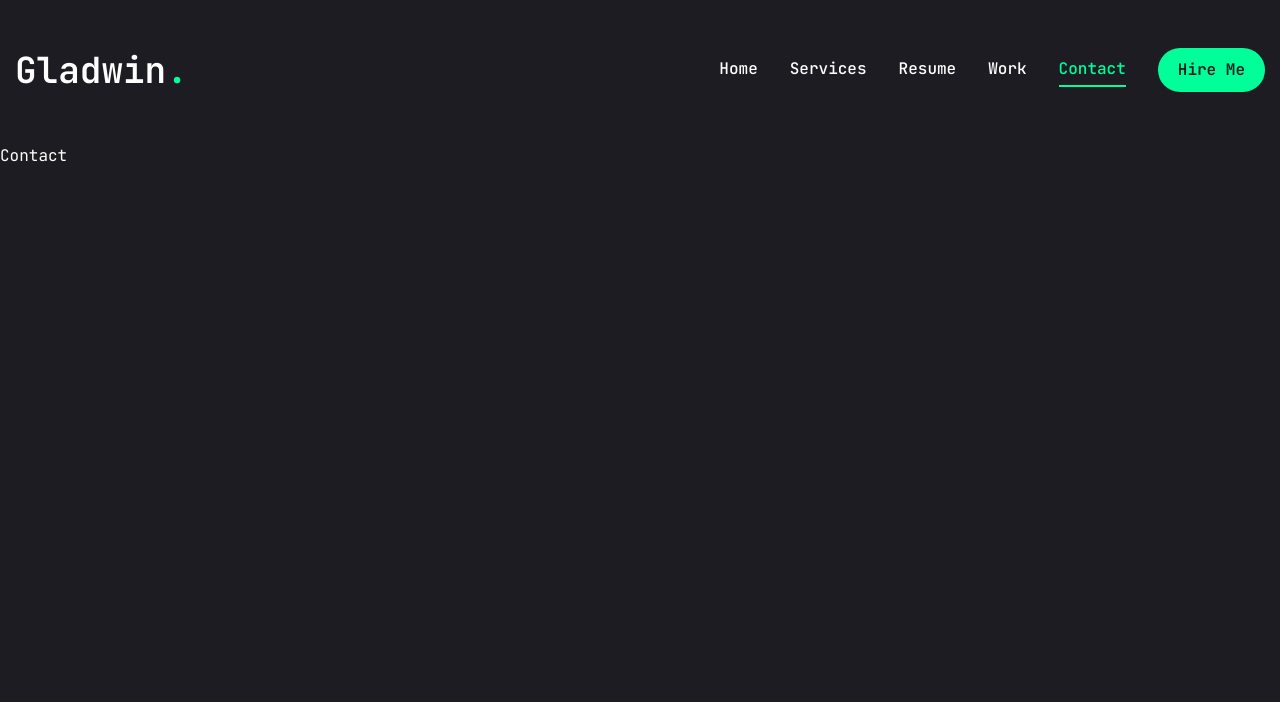
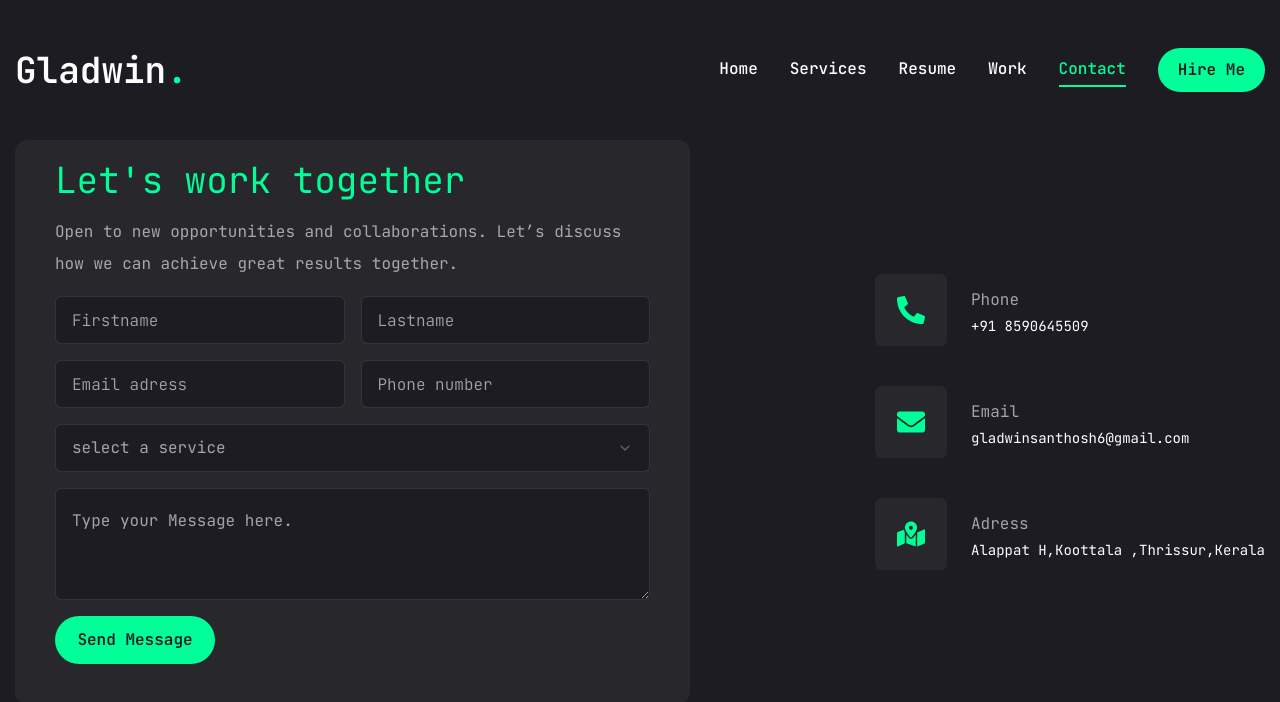
Before and after one commit to gs-py/gladwin, a Next.js app: page /contact in a window 1280 px wide. Shown: the top 702 px of the page. Built offline with nearby package versions, Linux system fonts and the light colour scheme.

Commit message:
doe all exoect work

```diff
--- a/app/contact/page.jsx
+++ b/app/contact/page.jsx
@@ -1,7 +1,111 @@
+"use client";
+import { Button } from "@/components/ui/button";
+import { Textarea } from "@/components/ui/textarea";
+import { MapPin } from "lucide-react";
+import { FaPhoneAlt,FaMapMarkedAlt,FaEnvelope } from "react-icons/fa";
+import { FiMail } from "react-icons/fi";
 
+const info = [
+  {
+    icon: <FaPhoneAlt />,
+    title: "Phone",
+    description: "+91 8590645509",
+
+  },
+  {
+    icon: < FaEnvelope />,
+    title:" Email",
+    description: "gladwinsanthosh6@gmail.com",
+  },
+  {
+     icon: <FaMapMarkedAlt />,
+    title:"Adress",
+    description: "Alappat H,Koottala ,Thrissur,Kerala",
+
+  }
+
+
+]
+
+
+import { motion } from "framer-motion";
+import { Input } from "@/components/ui/input";
+import { Select, SelectContent, SelectGroup, SelectItem, SelectLabel, SelectTrigger, SelectValue } from "@/components/ui/select";
+import { Item } from "@radix-ui/react-select";
 const Contact = () => {
   return (
-    <div>Contact</div>
+    <motion.section
+      initial={{ opacity: 0 }}
+      animate={{
+        opacity: 1,
+        transition: { delay: 2.4 , duration: 0.4 , ease: "easeIn"}
+      }}
+      className="py-0"
+    >
+
+      <div className="  container mx-auto " >
+        <div className="flex flex-col xl:flex-row gap-[30px]">
+          {
+                  // form
+          }
+          <div className="order-2 xl:w-[54%] xl:order-none">
+            <form className=" flex flex-col gap-4 p-10 bg-[#27272c] rounded-xl my-0 pt-5">
+              <h3 className=" text-4xl text-accent-defaults">Let's work together</h3>
+              <p className="text-white/60">Open to new opportunities and collaborations. Let’s discuss how we can achieve great results together.</p>
+              <div className=" grid grid-cols-1 md:grid-cols-2 gap-4 ">
+                <Input type="firstname" placeholder="Firstname" />
+                <Input type="lastname" placeholder="Lastname" />
+                <Input type="email" placeholder="Email adress" />
+                <Input type="phone" placeholder="Phone number" />
+
+              </div>
+              <Select>
+                <SelectTrigger className="w-full">
+                  <SelectValue placeholder="select a service" />
+                </SelectTrigger>
+                <SelectContent>
+                  <SelectGroup>
+                    <SelectLabel>Select a service</SelectLabel>
+                    <SelectItem  value="est" >Web Development</SelectItem>
+                    <SelectItem value="cst">UI/UX Design</SelectItem>
+                    <SelectItem value="mst">Other</SelectItem>
+
+                  </SelectGroup>
+                </SelectContent>
+              </Select>
+              <Textarea className=" h-28" placeholder="Type your Message here." />
+              {/* Button */}
+              <Button size="md" className="max-w-40"> Send Message</Button>
+            </form>
+          </div>
+          {/* Info */}
+          <div className="flex flex-1  items-center xl:justify-end order-1 xl:order-none mb-8 xl:mb-0">
+            <ul className="flex flex-col gap-10">
+              {info.map((Item, index) => {
+                return (
+                  <li key={index} className=" flex items-center gap-6 ">
+                    <div className="w-12 h-12 xl:w-[72px] xl:h-[72px] bg-[#27272c] text-accent-defaults rounded-md flex  items-center justify-center">
+                      <div className="text-[28px]">{ Item.icon}</div>
+                    </div>
+                    <div className="flex-1">
+                      <p className="text-white/60">{Item.title}</p>
+                      <h3 className="text-sm">{ Item.description}</h3>
+                    </div>
+                  </li>
+                )
+              })}
+            </ul>
+          </div>
+
+
+        </div>
+
+
+
+      </div>
+
+
+   </motion.section>
   )
 }
 
--- a/app/resume/page.jsx
+++ b/app/resume/page.jsx
@@ -9,7 +9,7 @@
 
 // about data
 
-const data = {
+const about = {
   title: "About me",
   description: "dasdaddddad",
   info: [
@@ -36,7 +36,7 @@
 
     {
       fieldName: "Languages",
-      fieldValue: " English ,Hindhi, Malayalam"
+      fieldValue: " English ,Hindi, Malayalam"
        },
   ]
 }
@@ -253,7 +253,21 @@
               </div>
             </TabsContent>
 
-            <TabsContent value="about" className="w-full" > about me
+            <TabsContent value="about" className="w-full text-center xl:text-left" >
+              <div className=" flex flex-col gap-7">
+                <h3 className=" text-4xl font-bold ">{about.title}</h3>
+                <p className=" max-w-[600px] text-white/60 mx-auto xl:mx-0 ">{about.description}</p>
+                <ul className=" grid  grid-cols-1 xl:grid-cols-2 gap-y-6 xl:max-w-[800px] max-w-[620px] mx-auto xl:mx-0">
+                  {about.info.map((item, index) => {
+                    return (
+                      <li key={index} className="flex items-center justify-center xl:justify-start gap-4">
+                        <span className=" text-white/60">{item.fieldName}</span>
+                        <span className=" text-white/60 hover:text-accent-defaults ">{ item.fieldValue}</span>
+                      </li>
+                    )
+                  })}
+                </ul>
+              </div>
             </TabsContent>
 
           </div>
--- a/app/work/page.jsx
+++ b/app/work/page.jsx
@@ -1,6 +1,10 @@
 
 const Work = () => {
-  return <div>Work</div>;
+  return <div className="w-200 justify-center items-center flex mx-auto  min-h-[50vh]">
+    <h3 className=" text-accent-defaults w-200 justify-center items-center">
+      Update in progress...
+    </h3>
+  </div>;
 };
 
 export default Work;
--- a/components/ui/input.jsx
+++ b/components/ui/input.jsx
@@ -7,7 +7,7 @@
     (<input
       type={type}
       className={cn(
-        "flex h-10 w-full rounded-md border border-slate-200 bg-white px-3 py-2 text-sm ring-offset-white file:border-0 file:bg-transparent file:text-sm file:font-medium placeholder:text-slate-500 focus-visible:outline-none focus-visible:ring-2 focus-visible:ring-slate-950 focus-visible:ring-offset-2 disabled:cursor-not-allowed disabled:opacity-50 dark:border-slate-800 dark:bg-slate-950 dark:ring-offset-slate-950 dark:placeholder:text-slate-400 dark:focus-visible:ring-slate-300",
+        "flex h-[48px]  rounded-md border border-white/10 focus:border-accent-defaults font-light bg-primary px-4 py-5 text-base placeholder:text-white/60 outline-none ",
         className
       )}
       ref={ref}
--- a/components/ui/select.jsx
+++ b/components/ui/select.jsx
@@ -16,7 +16,7 @@
   <SelectPrimitive.Trigger
     ref={ref}
     className={cn(
-      "flex h-10 w-full items-center justify-between rounded-md border border-slate-200 bg-white px-3 py-2 text-sm ring-offset-white placeholder:text-slate-500 focus:outline-none focus:ring-2 focus:ring-slate-950 focus:ring-offset-2 disabled:cursor-not-allowed disabled:opacity-50 [&>span]:line-clamp-1 dark:border-slate-800 dark:bg-slate-950 dark:ring-offset-slate-950 dark:placeholder:text-slate-400 dark:focus:ring-slate-300",
+      " flex h-[48px] w-full items-center justify-between rounded-md border border-white/10 bg-primary px-4 py-5 text-base text-white/60 focus:border-accent-defaults outline-none",
       className
     )}
     {...props}>
@@ -54,7 +54,7 @@
     <SelectPrimitive.Content
       ref={ref}
       className={cn(
-        "relative z-50 max-h-96 min-w-[8rem] overflow-hidden rounded-md border border-slate-200 bg-white text-slate-950 shadow-md data-[state=open]:animate-in data-[state=closed]:animate-out data-[state=closed]:fade-out-0 data-[state=open]:fade-in-0 data-[state=closed]:zoom-out-95 data-[state=open]:zoom-in-95 data-[side=bottom]:slide-in-from-top-2 data-[side=left]:slide-in-from-right-2 data-[side=right]:slide-in-from-left-2 data-[side=top]:slide-in-from-bottom-2 dark:border-slate-800 dark:bg-slate-950 dark:text-slate-50",
+        "relative z-50 max-h-96 min-w-[8rem] overflow-hidden rounded-md border border-white/10 bg-primary text-white shadow-md data-[state=open]:animate-in data-[state=closed]:animate-out data-[state=closed]:fade-out-0 data-[state=open]:fade-in-0 data-[state=closed]:zoom-out-95 data-[state=open]:zoom-in-95 data-[side=bottom]:slide-in-from-top-2 data-[side=left]:slide-in-from-right-2 data-[side=right]:slide-in-from-left-2 data-[side=top]:slide-in-from-bottom-2 dark:border-slate-800 dark:bg-slate-950 dark:text-slate-50",
         position === "popper" &&
           "data-[side=bottom]:translate-y-1 data-[side=left]:-translate-x-1 data-[side=right]:translate-x-1 data-[side=top]:-translate-y-1",
         className
@@ -85,7 +85,7 @@
   <SelectPrimitive.Item
     ref={ref}
     className={cn(
-      "relative flex w-full cursor-default select-none items-center rounded-sm py-1.5 pl-8 pr-2 text-sm outline-none focus:bg-slate-100 focus:text-slate-900 data-[disabled]:pointer-events-none data-[disabled]:opacity-50 dark:focus:bg-slate-800 dark:focus:text-slate-50",
+      "relative flex w-full cursor-default select-none items-center rounded-sm py-1.5 pl-8 pr-2 text-sm outline-none focus:bg-slate-100 focus:text-accent-defaults data-[disabled]:pointer-events-none data-[disabled]:opacity-50 dark:focus:bg-slate-800 dark:focus:text-slate-50",
       className
     )}
     {...props}>
--- /dev/null
+++ b/components/ui/textarea.jsx
@@ -0,0 +1,18 @@
+import * as React from "react"
+
+import { cn } from "@/lib/utils"
+
+const Textarea = React.forwardRef(({ className, ...props }, ref) => {
+  return (
+    (<textarea
+      className={cn(
+        " flex min-h-[80px] w-full rounded-md border border-white/10 bg-primary px-4 py-5 text-base placeholder:text-white/60 focus-visible:outline-none focus-visible:ring-1 focus-visible:ring-accent-defaults focus-visible:ring-offset-0 disabled:cursor-not-allowed disabled:opacity-50",
+        className
+      )}
+      ref={ref}
+      {...props} />)
+  );
+})
+Textarea.displayName = "Textarea"
+
+export { Textarea }
```
